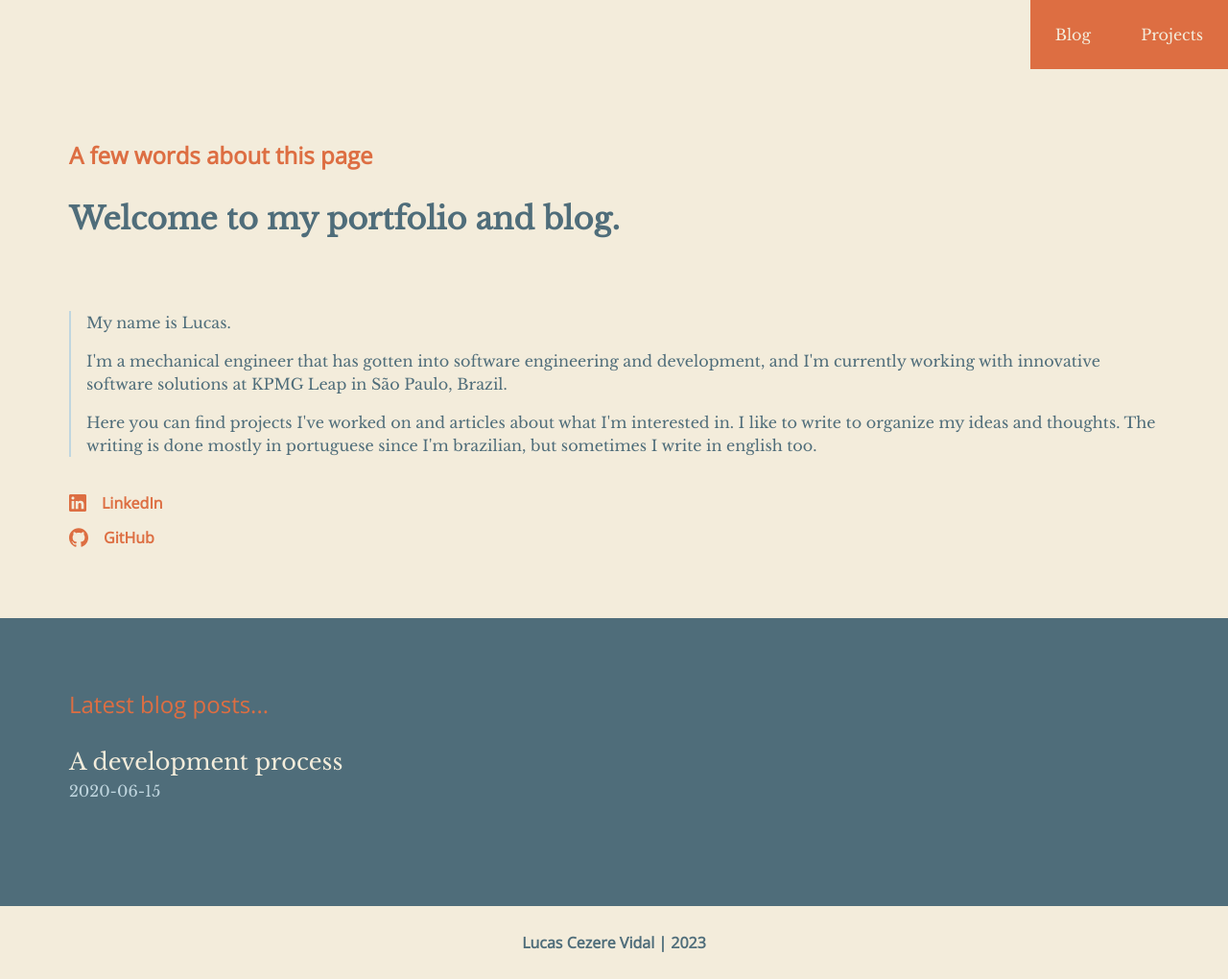
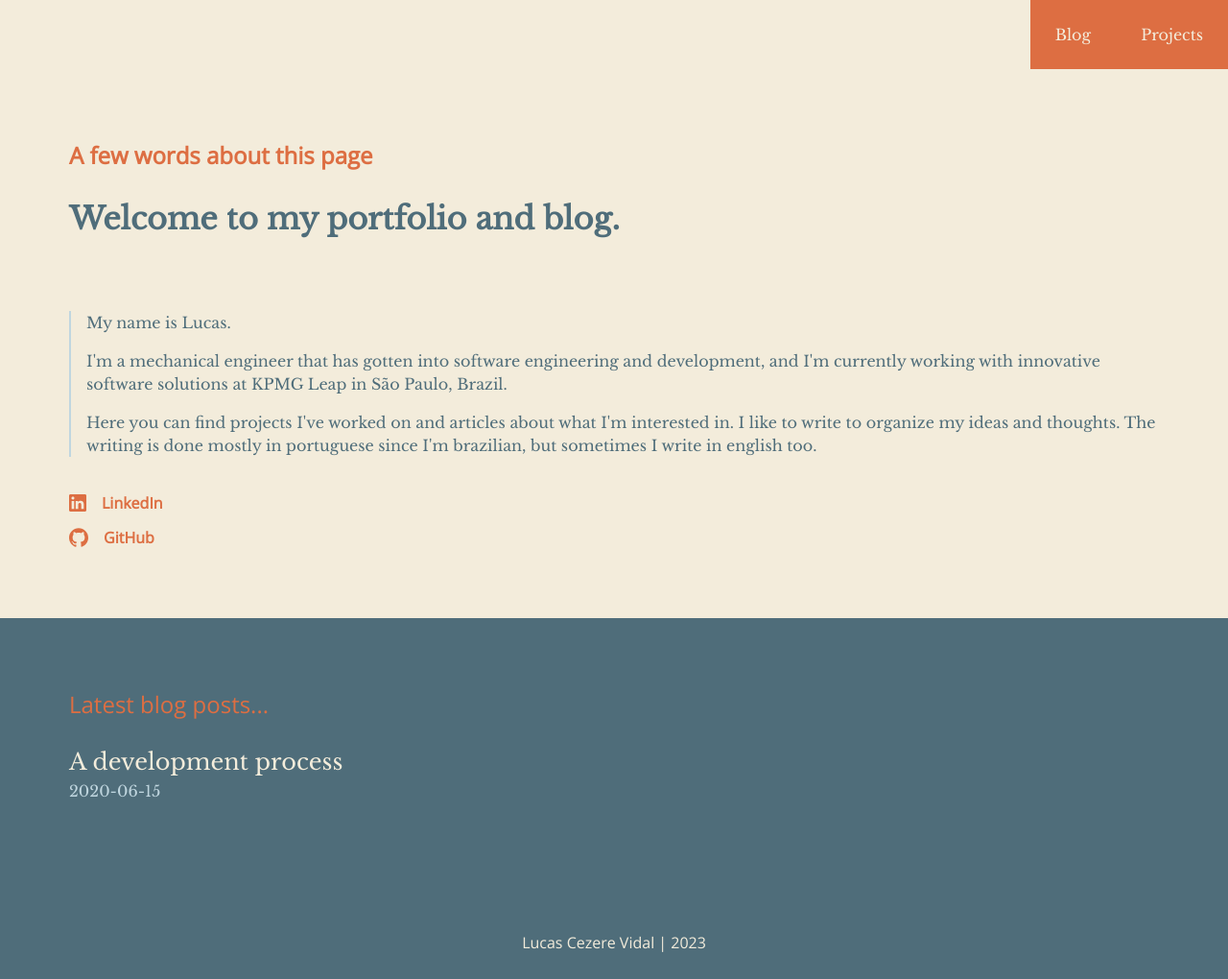
Before and after one commit to lucascvidal/lucascvidal.github.io, a Jekyll site: the page built from index.md, in a window 1280 px wide. Shown: the whole page at 96% size. Built offline with Jekyll 4.4.1, drawn with Linux system fonts in a browser that asks for light colours.

Commit message:
Update footer styles

```diff
--- a/_sass/partials/_footer.scss
+++ b/_sass/partials/_footer.scss
@@ -1,6 +1,8 @@
 footer {
+  color: $tertiary-color;
+  background-color: $primary-color;
   font-family: $secondary-font-family;
-  font-weight: 600;
+  font-weight: 400;
   font-size: 1rem;
   line-height: 1.5;
   text-align: center;
```
